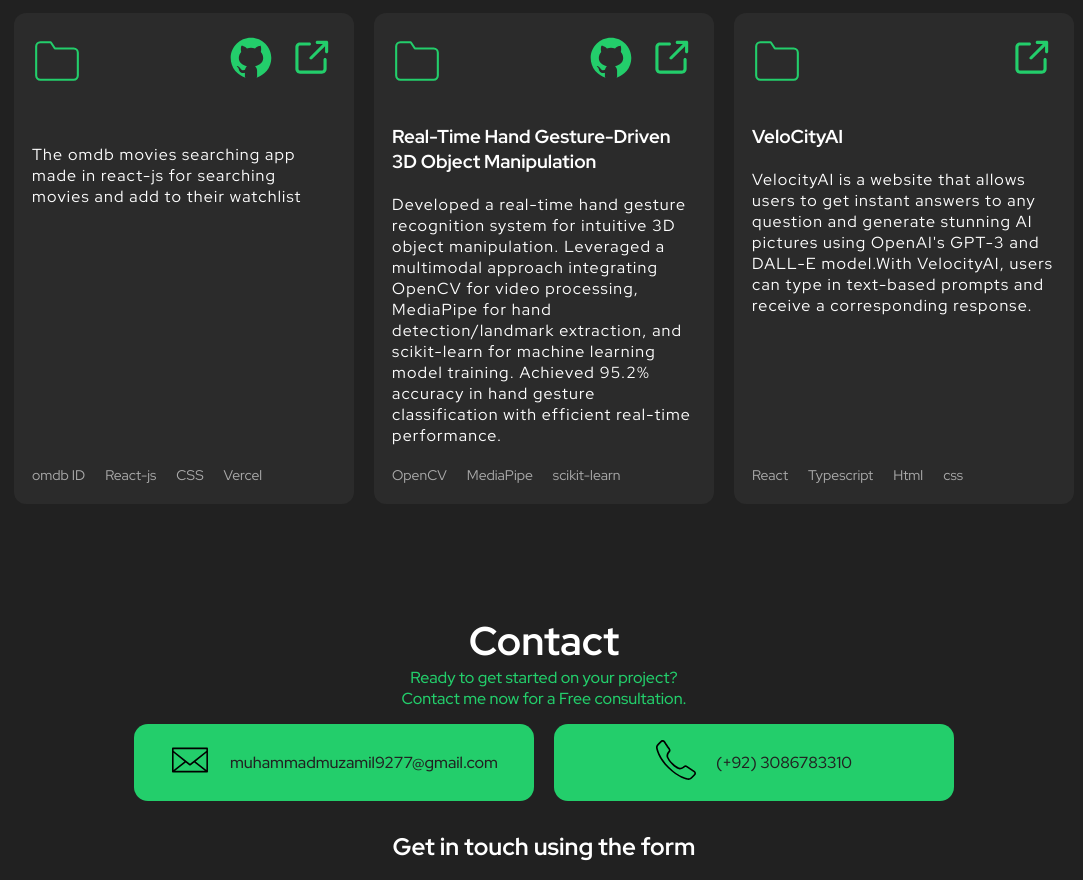
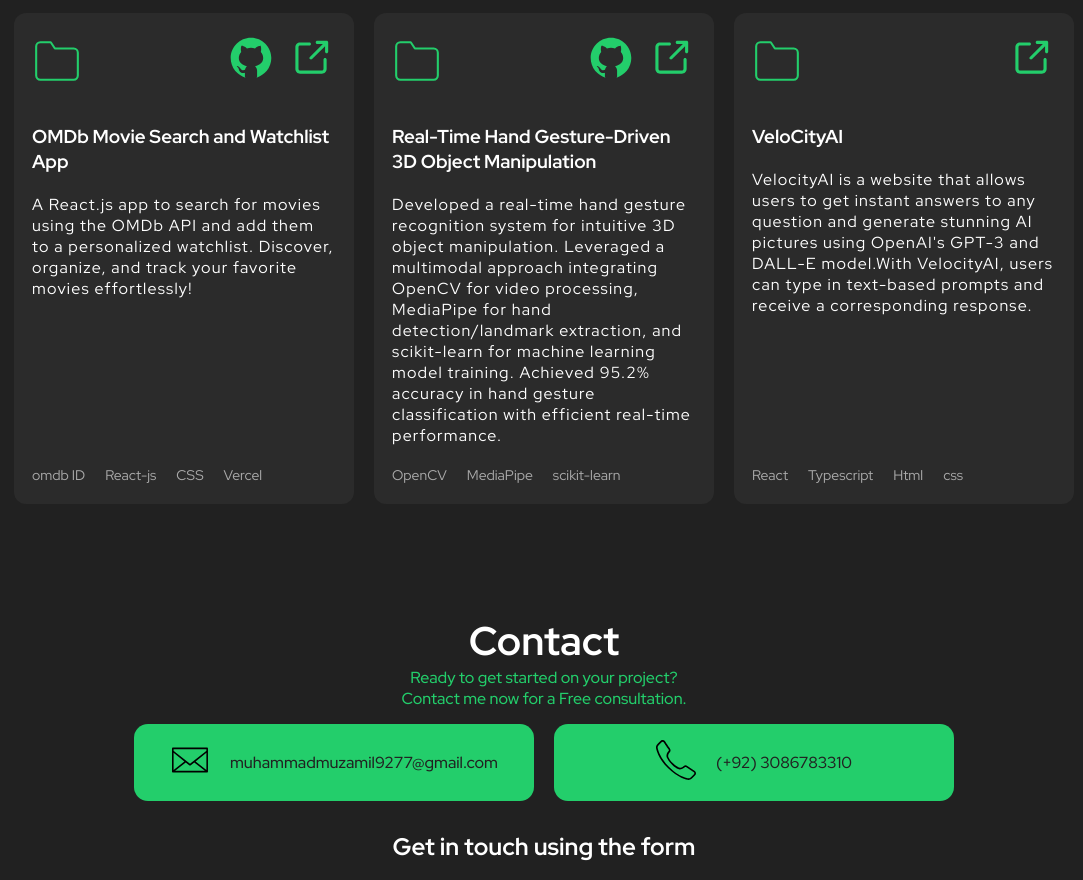
Before and after one commit to muzamilsattar/muzamilsattar, a React (Create React App) app: page / in a window 1280 px wide. Shown: the part 1960-2840 px from the top of the page, without its empty margins (96-1179 px from the left). Built offline with nearby package versions, Linux system fonts and the light colour scheme.

Commit message:
Update Project.tsx

```diff
--- a/src/components/Project/Project.tsx
+++ b/src/components/Project/Project.tsx
@@ -179,9 +179,10 @@ export function Project() {
               </div>
             </header>
             <div className='body'>
-              <h3></h3>
+              <h3>OMDb Movie Search and Watchlist App</h3>
               <p>
-                The omdb movies searching app made in react-js for searching movies and add to their watchlist
+               A React.js app to search for movies using the OMDb API and add them to a personalized watchlist. Discover,
+                organize, and track your favorite movies effortlessly!
               </p>
             </div>
             <footer>
```
